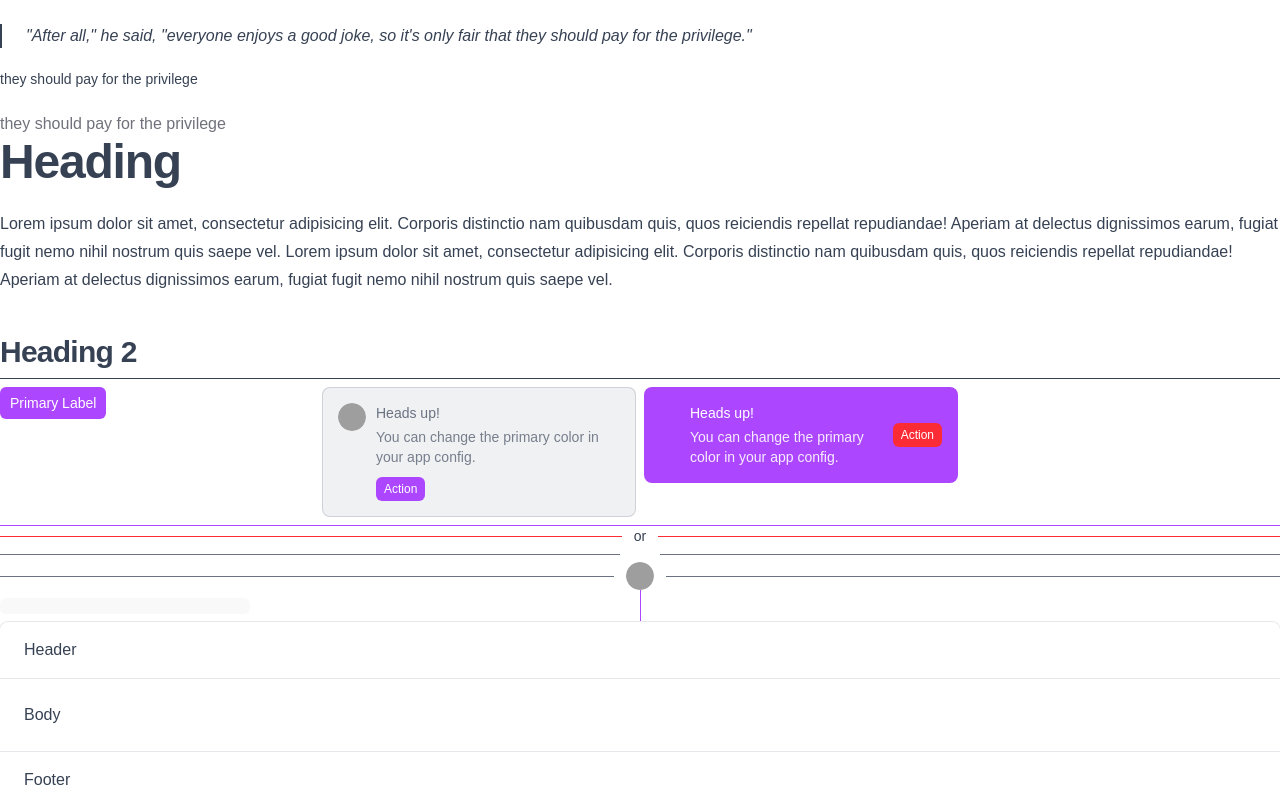
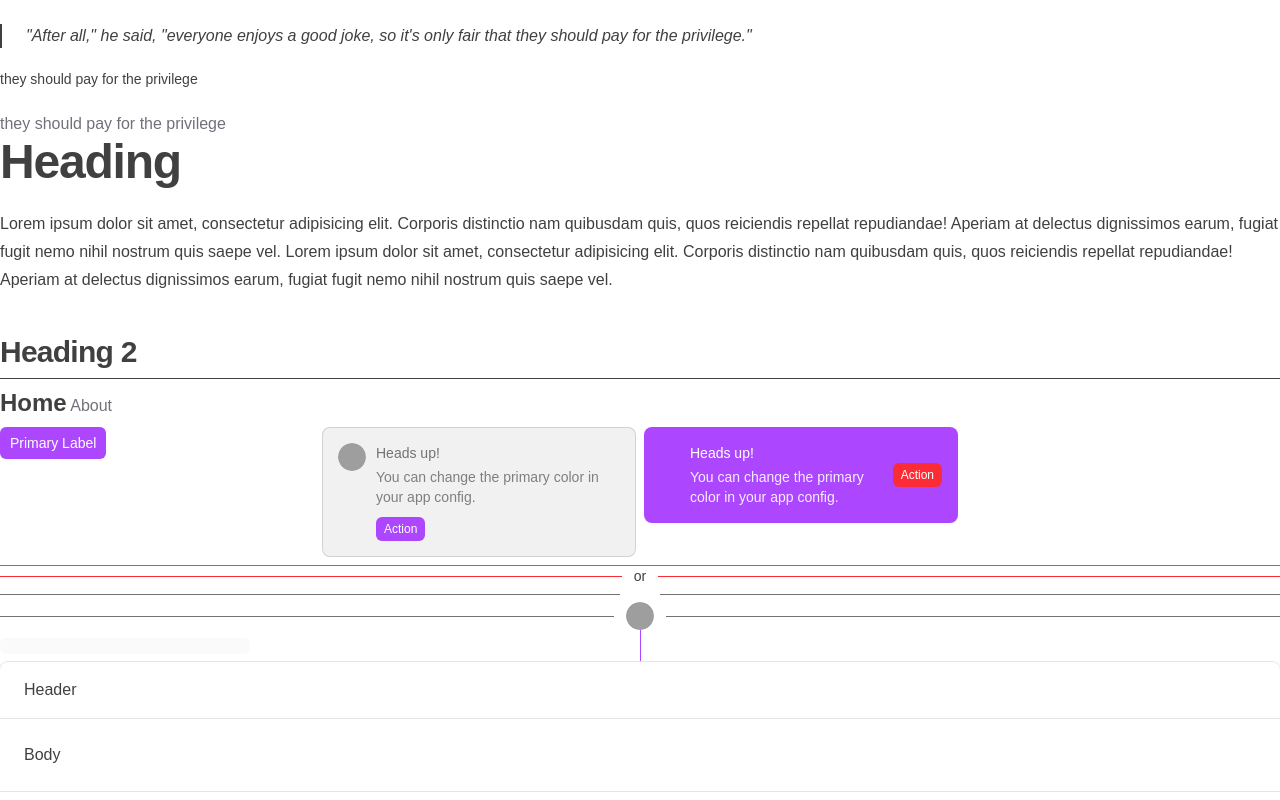
Before and after one commit to ndlabdev/svui, a SvelteKit app: page / in a window 1280 px wide. Shown: the top 800 px of the page. Built offline with nearby package versions, Linux system fonts and the light colour scheme; grey boxes are pictures that could not be loaded; some icons are missing.

Commit message:
feature/link

```diff
--- a/src/generated/theme.css
+++ b/src/generated/theme.css
@@ -11,18 +11,18 @@
   --color-primary-800: oklch(43.8% 0.218 303.724);
   --color-primary-900: oklch(38.1% 0.176 304.987);
   --color-primary-950: oklch(29.1% 0.149 302.717);
-  --color-secondary: oklch(55.1% 0.027 264.364);
-  --color-secondary-50: oklch(98.5% 0.002 247.839);
-  --color-secondary-100: oklch(96.7% 0.003 264.542);
-  --color-secondary-200: oklch(92.8% 0.006 264.531);
-  --color-secondary-300: oklch(87.2% 0.01 258.338);
-  --color-secondary-400: oklch(70.7% 0.022 261.325);
-  --color-secondary-500: oklch(55.1% 0.027 264.364);
-  --color-secondary-600: oklch(44.6% 0.03 256.802);
-  --color-secondary-700: oklch(37.3% 0.034 259.733);
-  --color-secondary-800: oklch(27.8% 0.033 256.848);
-  --color-secondary-900: oklch(21% 0.034 264.665);
-  --color-secondary-950: oklch(13% 0.028 261.692);
+  --color-secondary: oklch(55.6% 0 0);
+  --color-secondary-50: oklch(98.5% 0 0);
+  --color-secondary-100: oklch(97% 0 0);
+  --color-secondary-200: oklch(92.2% 0 0);
+  --color-secondary-300: oklch(87% 0 0);
+  --color-secondary-400: oklch(70.8% 0 0);
+  --color-secondary-500: oklch(55.6% 0 0);
+  --color-secondary-600: oklch(43.9% 0 0);
+  --color-secondary-700: oklch(37.1% 0 0);
+  --color-secondary-800: oklch(26.9% 0 0);
+  --color-secondary-900: oklch(20.5% 0 0);
+  --color-secondary-950: oklch(14.5% 0 0);
   --color-success: oklch(72.3% 0.219 149.579);
   --color-success-50: oklch(98.2% 0.018 155.826);
   --color-success-100: oklch(96.2% 0.044 156.743);
--- a/src/lib/components/link/Link.svelte
+++ b/src/lib/components/link/Link.svelte
@@ -22,7 +22,6 @@
         activeClass = '',
         inactiveClass = '',
         custom,
-        ui
     }: LinkProps = $props()
 
     const uiLink = $derived(
@@ -38,7 +37,6 @@
         })()
     )
 
-    const isExternal = href && !href.startsWith(window.location.origin)
     const isActive = href && href === page.url.pathname
     const isExactActive = href && href === page.url.pathname && !page.url.search && !page.url.hash
 
@@ -52,8 +50,6 @@
         }
 
         return !!(!exact && isActive)
-
-
     }
 
     function resolveLinkClass() {
@@ -63,7 +59,7 @@
             return [className?.toString(), active ? activeClass : inactiveClass]
         }
 
-    		return uiLink.base({ class: className, active, disabled })
+        return uiLink.base({ class: className?.toString(), active, disabled })
     }
 </script>
 
--- a/src/lib/components/link/theme.ts
+++ b/src/lib/components/link/theme.ts
@@ -16,6 +16,6 @@ export const linkTheme = tv({
     compoundVariants: [{
         active: false,
         disabled: false,
-        class: 'hover:text-default transition-colors'
+        class: 'hover:text-secondary-700 transition-colors'
     }]
 })
--- a/src/lib/components/link/type.ts
+++ b/src/lib/components/link/type.ts
@@ -1,5 +1,4 @@
 import type { HTMLAnchorAttributes, HTMLAreaAttributes } from 'svelte/elements'
-import type { linkTheme } from './theme'
 
 export interface LinkProps extends HTMLAnchorAttributes {
 	as?: string
@@ -15,7 +14,6 @@ export interface LinkProps extends HTMLAnchorAttributes {
 	noRel?: boolean
 	raw?: boolean
 	ariaCurrentValue?: HTMLAreaAttributes['aria-current']
-	ui?: Partial<typeof linkTheme['slots']>
 }
 
 export interface LinkBaseProps extends HTMLAnchorAttributes {
--- a/src/routes/+page.svelte
+++ b/src/routes/+page.svelte
@@ -42,6 +42,16 @@
         <Heading tag="h1" label="Heading" />
         <Heading tag="p" label="Lorem ipsum dolor sit amet, consectetur adipisicing elit. Corporis distinctio nam quibusdam quis, quos reiciendis repellat repudiandae! Aperiam at delectus dignissimos earum, fugiat fugit nemo nihil nostrum quis saepe vel. Lorem ipsum dolor sit amet, consectetur adipisicing elit. Corporis distinctio nam quibusdam quis, quos reiciendis repellat repudiandae! Aperiam at delectus dignissimos earum, fugiat fugit nemo nihil nostrum quis saepe vel." />
         <Heading tag="h2" label="Heading 2" class="mt-10" />
+    </div>
+
+    <div class="col-span-12">
+        <Link href="/" raw class="text-2xl" activeClass="font-bold" inactiveClass="text-muted">
+            Home
+        </Link>
+
+        <Link href="/about">
+            About
+        </Link>
     </div>
 
     <div class="col-span-3">
@@ -192,8 +202,6 @@
     </div>
 
     <div class="col-span-12">
-        <Link href="/">
-            Link
-        </Link>
+        <div class="mb-16"></div>
     </div>
 </div>
--- /dev/null
+++ b/src/routes/about/+page.svelte
@@ -0,0 +1,13 @@
+<script>
+    import Link from '$lib/components/link/Link.svelte'
+</script>
+
+<div class="grid grid-cols-12 gap-2">
+    <Link href="/">
+        Home
+    </Link>
+
+    <Link href="/about" exact>
+        About
+    </Link>
+</div>
--- a/src/types/global-ui-config.d.ts
+++ b/src/types/global-ui-config.d.ts
@@ -9,6 +9,7 @@ import type { chipTheme } from '$lib/components/chip'
 import type { separatorTheme } from '$lib/components/separator/theme'
 import type { skeletonTheme } from '$lib/components/skeleton/theme'
 import type { headingTheme } from '$lib/components/typography/theme'
+import type { linkTheme } from '$lib/components/link/theme'
 import type { ColorType } from '$lib/types'
 
 export interface UiConfig {
@@ -42,6 +43,9 @@ export interface UiConfig {
 		typography?: {
 			slots?: Partial<typeof headingTheme['slots']>
 		}
+		link?: {
+			slots?: Partial<typeof linkTheme['slots']>
+		}
 	}
 }
 
--- a/src/ui.config.ts
+++ b/src/ui.config.ts
@@ -4,7 +4,8 @@ import type { UiConfig } from './types/global-ui-config'
 const config = {
     icon,
     colors: {
-        primary: 'purple'
+        primary: 'purple',
+        secondary: 'neutral'
     }
 } as UiConfig
 
```
Lines whose indentation alone changed are shown as unchanged.
